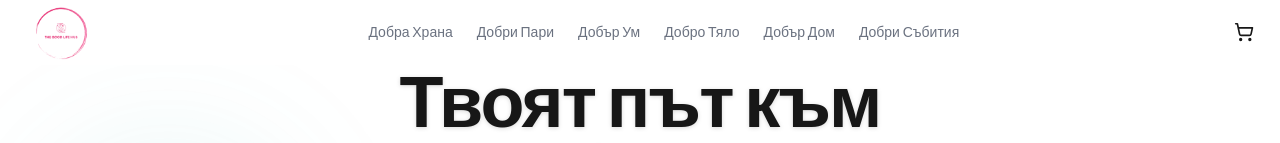
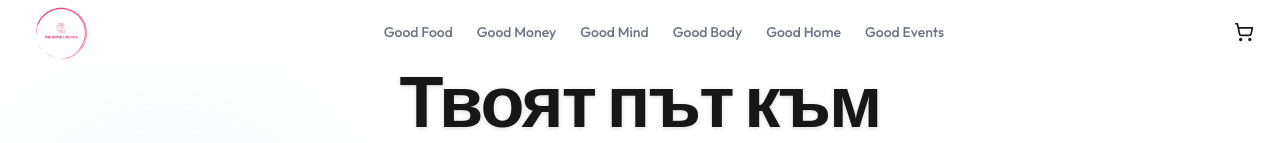
Before and after one commit to Sroev/GLH, a Next.js app: page / in a window 1280 px wide. Shown: the top 143 px of the page. Built offline with nearby package versions, Linux system fonts and the light colour scheme.

Commit message:
Revert content to Bulgarian, keep Navbar in English

```diff
--- a/src/components/layout/Navbar.tsx
+++ b/src/components/layout/Navbar.tsx
@@ -14,12 +14,12 @@ export function Navbar() {
     const cartCount = cartItems.reduce((acc, item) => acc + item.quantity, 0)
 
     const categories = [
-        { name: "Добра Храна", href: "/category/good-food" },
-        { name: "Добри Пари", href: "/category/good-money" },
-        { name: "Добър Ум", href: "/category/good-mind" },
-        { name: "Добро Тяло", href: "/category/good-body" },
-        { name: "Добър Дом", href: "/category/good-home" },
-        { name: "Добри Събития", href: "/category/good-events" },
+        { name: "Good Food", href: "/category/good-food" },
+        { name: "Good Money", href: "/category/good-money" },
+        { name: "Good Mind", href: "/category/good-mind" },
+        { name: "Good Body", href: "/category/good-body" },
+        { name: "Good Home", href: "/category/good-home" },
+        { name: "Good Events", href: "/category/good-events" },
     ]
 
     return (
```
